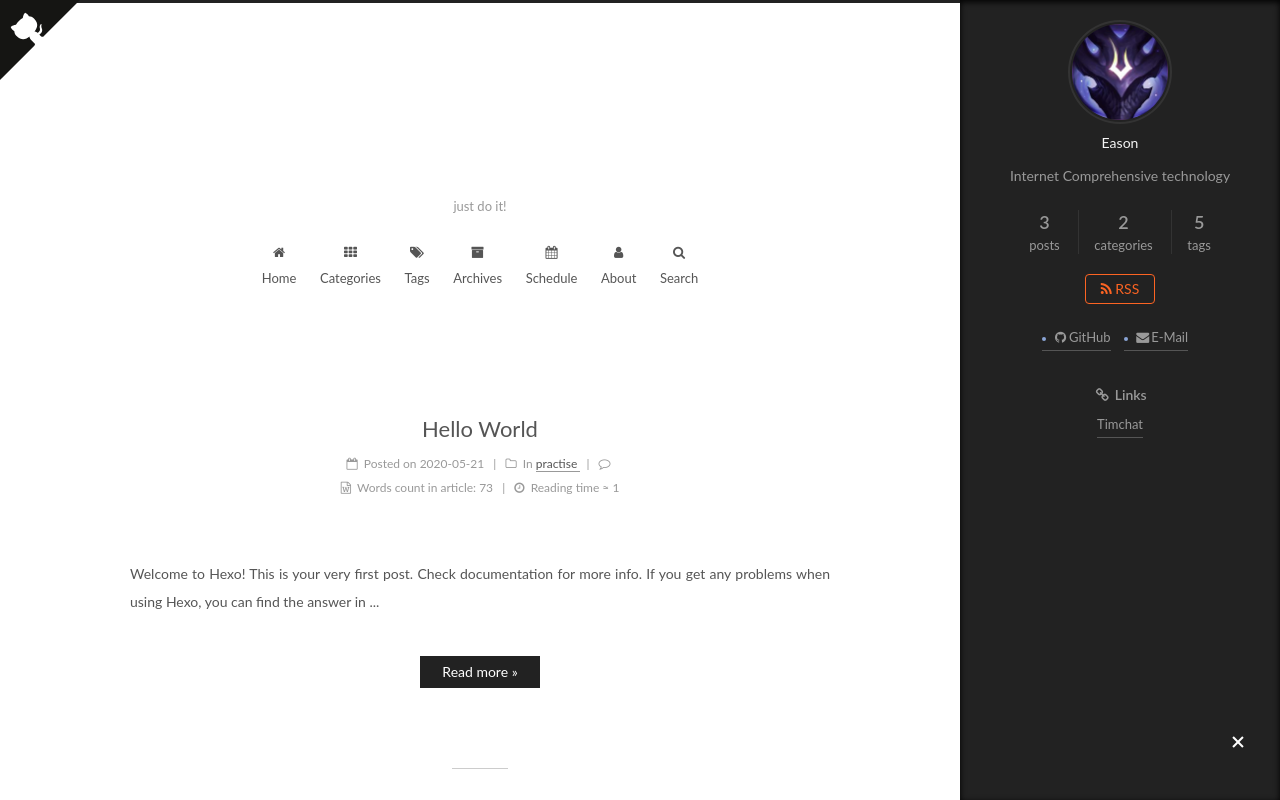
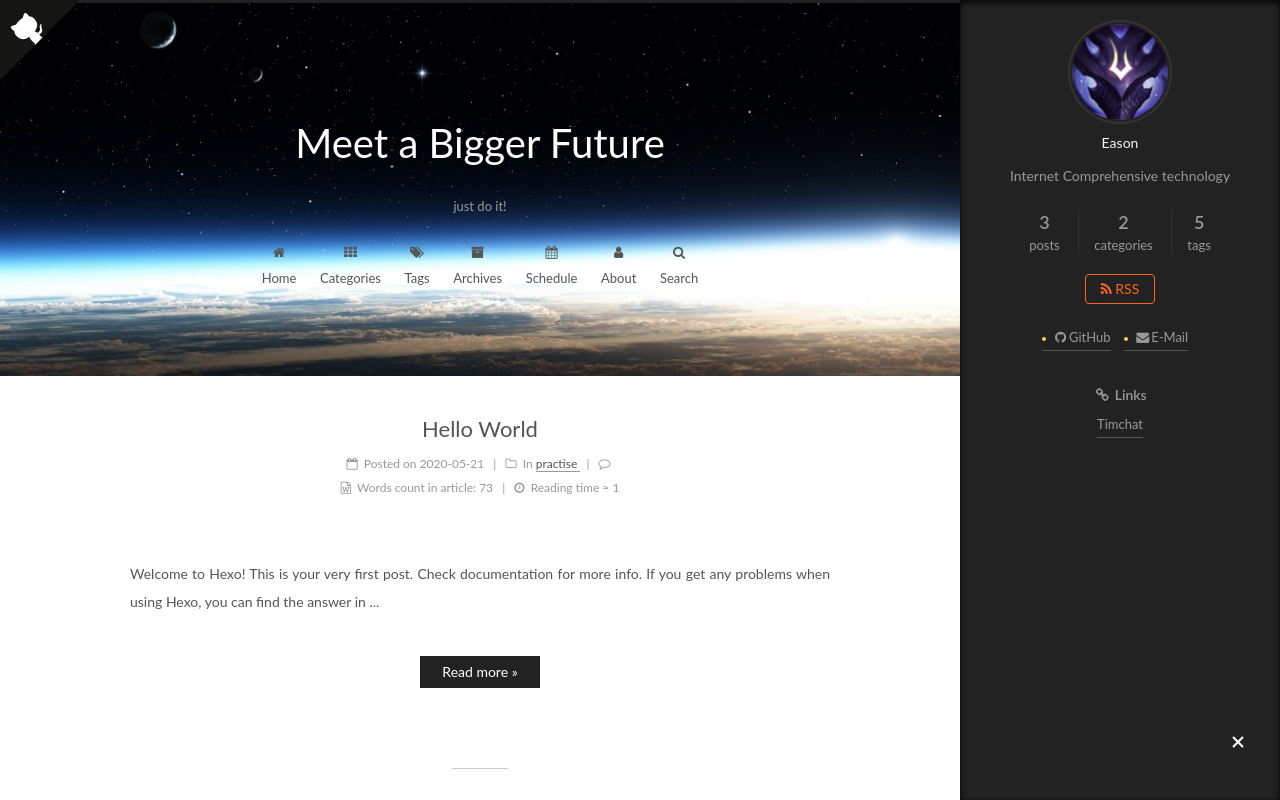
Before and after one commit to EasonJXh/EasonJXh.github.io, a plain HTML site: page index.html in a window 1280 px wide. Both pictures are taken after a click on the element 1238 px from the left and 743 px from the top of the page. Shown: the top 800 px of the page. Drawn offline with Linux system fonts and the light colour scheme; a script that the page names is missing.

Commit message:
Site updated: 2020-05-21 20:28:10

```diff
--- a/css/main.css
+++ b/css/main.css
@@ -1155,7 +1155,7 @@ pre .javascript .function {
   bottom: 19px;
 }
 .header {
-  background: url("/hexo/images/banner.jpg") no-repeat;
+  background: url("/images/banner.jpg") no-repeat;
   background-size: cover;
 }
 .header-inner {
@@ -2022,7 +2022,7 @@ pre .javascript .function {
   width: 4px;
   height: 4px;
   border-radius: 50%;
-  background: #8aa4d5;
+  background: #ffd04a;
 }
 .links-of-blogroll {
   font-size: 13px;
```
